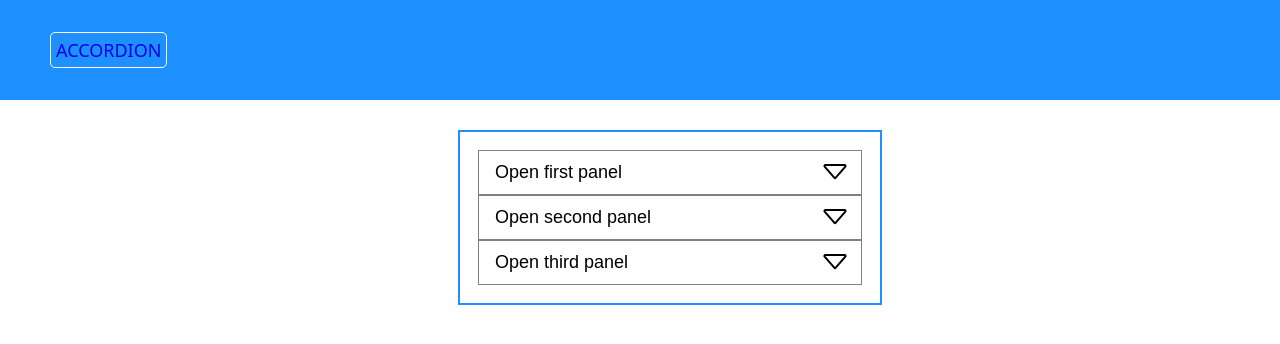
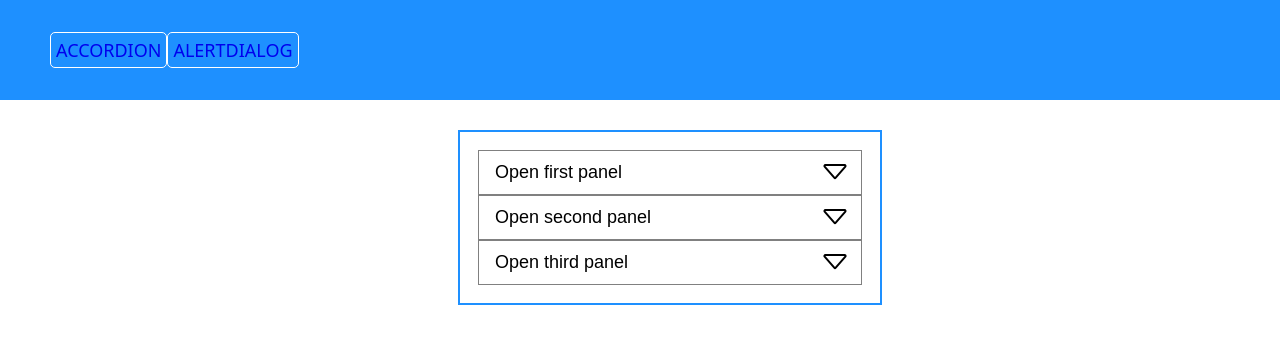
Before and after one commit to tamaskovacs0408/aria-react, a React (Vite) app: page / in a window 1280 px wide. Shown: the top 344 px of the page. Built offline with nearby package versions, Linux system fonts and the light colour scheme.

Commit message:
Change Link to NavLink

```diff
--- a/src/components/Navbar.jsx
+++ b/src/components/Navbar.jsx
@@ -1,11 +1,12 @@
-import { Link } from "react-router-dom";
+import { NavLink } from "react-router-dom";
 import classes from "./Navbar.module.scss"
 
 export default function Navbar() {
   return (
         <nav className={classes.navbar}>
             <ul>
-                <li><Link to="/">Accordion</Link></li>
+                <li><NavLink to="/" end>Accordion</NavLink></li>
+                <li><NavLink to="/alertdialog">Alertdialog</NavLink></li>
             </ul>
         </nav>
   )
```
